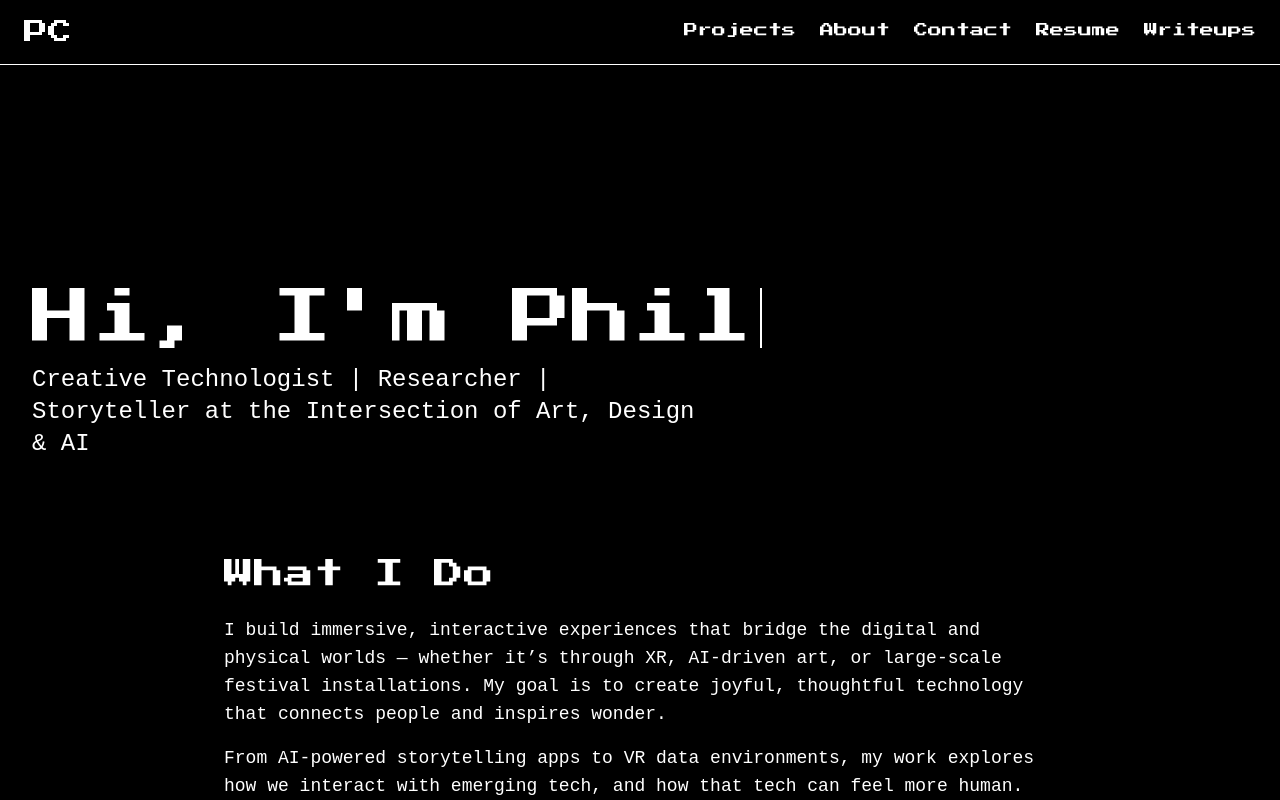
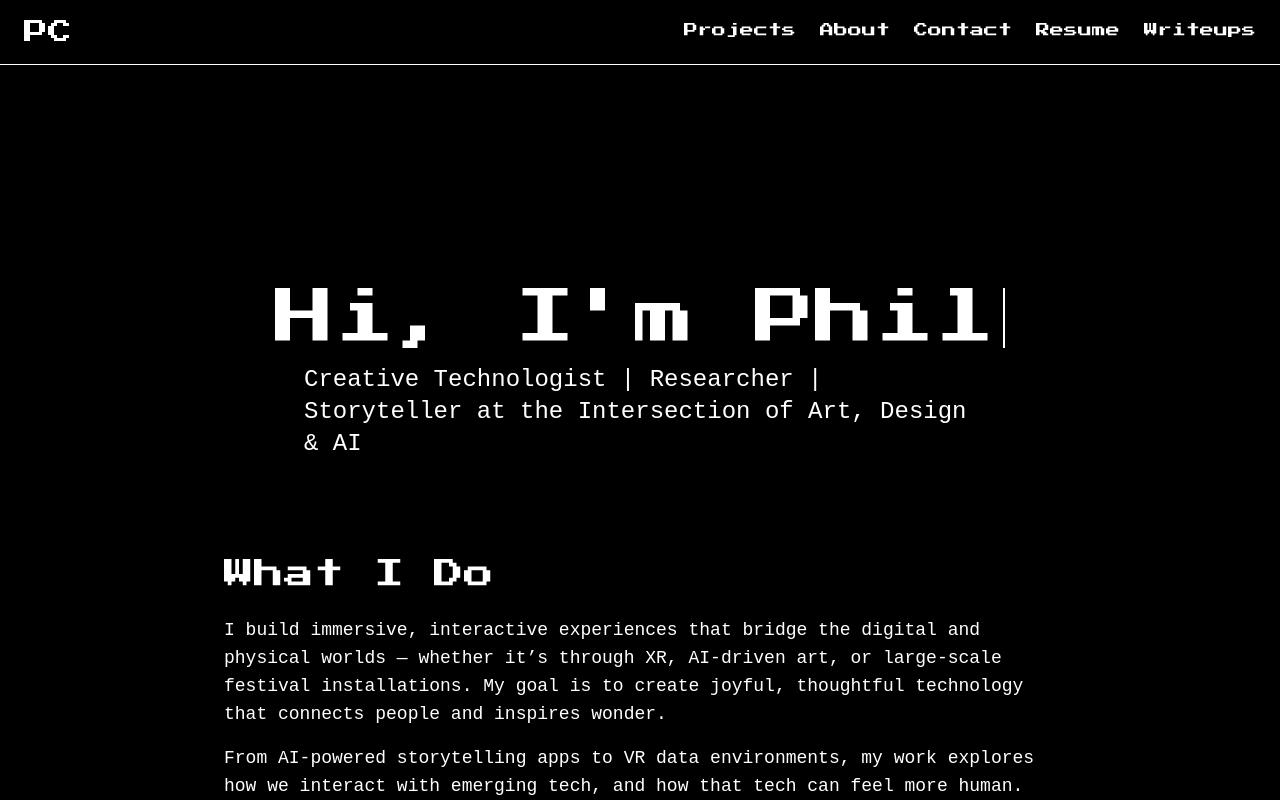
Before and after one commit to PIC123/portfolio-refresh, a Next.js app: page / in a window 1280 px wide. Shown: the top 800 px of the page. Built offline with nearby package versions, Linux system fonts and the light colour scheme.

Commit message:
Make top header centered

```diff
--- a/src/app/page.tsx
+++ b/src/app/page.tsx
@@ -30,8 +30,8 @@ export default function HomePage() {
   const isIntroInView = useInView(introRef);
 
   return (
-    <main className="min-h-screen flex flex-col items-center gap-24 bg-black text-white font-terminal text-left">
-      <section className="pt-48 w-full px-4">
+    <main className="min-h-screen flex flex-col items-center gap-24">
+      <section className="pt-48 text-center">
         <motion.h1
           className="text-4xl md:text-6xl font-pixel mb-4 inline-block"
           initial={{ opacity: 0 }}
@@ -43,7 +43,7 @@ export default function HomePage() {
           </span>
         </motion.h1>
         <motion.p
-          className="text-lg md:text-2xl max-w-2xl font-terminal"
+          className="text-lg md:text-2xl max-w-2xl mx-auto font-terminal text-left"
           initial={{ opacity: 0, y: 20 }}
           animate={{ opacity: 1, y: 0 }}
           transition={{ delay: 1.2, duration: 0.8 }}
@@ -55,7 +55,7 @@ export default function HomePage() {
       {sections.map((section, index) => (
         <motion.section
           key={section.title}
-          className="max-w-4xl px-8 font-terminal"
+          className="max-w-4xl px-8 text-left font-terminal"
           initial={{ opacity: 0, y: 50 }}
           whileInView={{ opacity: 1, y: 0 }}
           viewport={{ once: true }}
```
